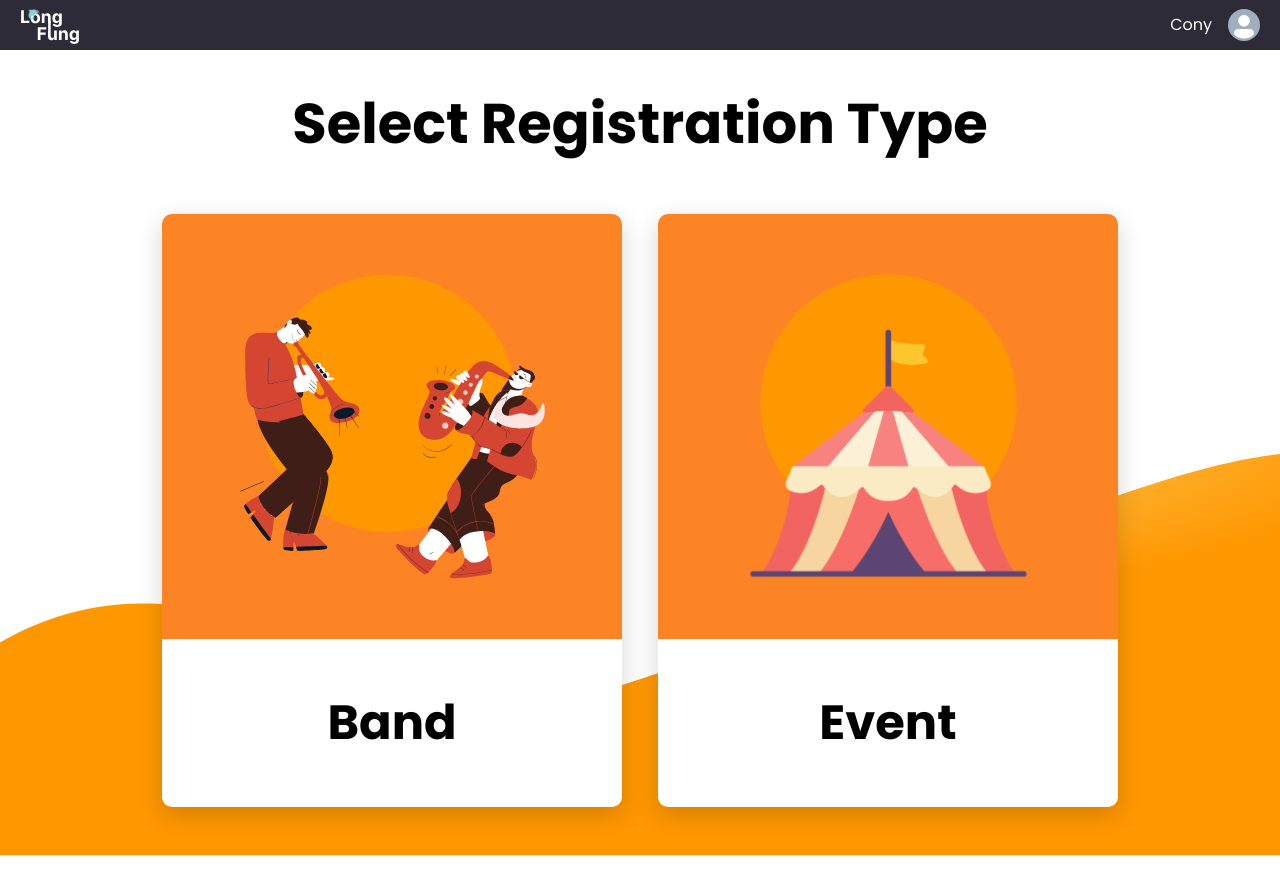
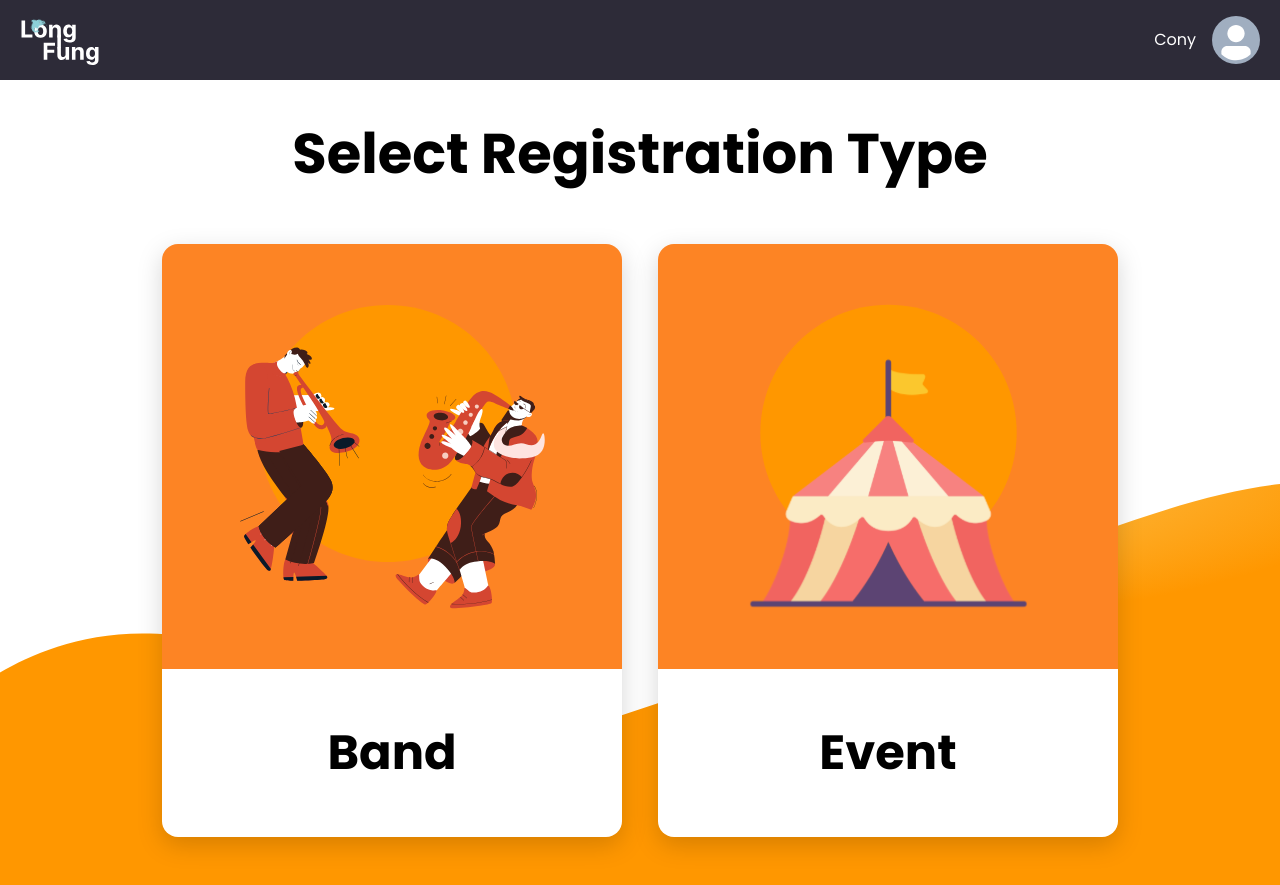
Before and after one commit to patorseing/longfung-linehack-2023, a Next.js app in the folder frontend/: page /registration in a window 1280 px wide. Before the commit the page ends 855 px from the top, so only its background shows below. Built offline with nearby package versions, Linux system fonts and the light colour scheme.

Commit message:
chore: redesign select type page

```diff
--- a/frontend/components/layouts/PlatformLayout.tsx
+++ b/frontend/components/layouts/PlatformLayout.tsx
@@ -5,7 +5,9 @@ export type PlatformLayoutProps = {
   desktopBg: string
 }
 
-export const PlatformLayout = (props: React.PropsWithChildren<PlatformLayoutProps>) => {
+export const PlatformLayout = (
+  props: React.PropsWithChildren<PlatformLayoutProps>
+) => {
   const { children, mobileBg, desktopBg } = props
   return (
     <Box>
@@ -15,21 +17,21 @@ export const PlatformLayout = (props: React.PropsWithChildren<PlatformLayoutProp
           color: "white",
           px: 5,
           py: 4,
-          h: "50px",
+          h: { base: "60px", md: "80px" },
           alignItems: "center",
           justifyContent: "space-between",
         }}
       >
-        <Image src="/images/logo.svg" w="60px" />
+        <Image src="/images/logo.svg" w={{ base: "60px", md: "80px" }} />
         <HStack spacing="4">
           <Text>Cony</Text>
-          <Avatar size='sm'/>
+          <Avatar size={{ base: "sm", md: "md" }} />
         </HStack>
       </Flex>
       <Box
         sx={{
           display: "flex",
-          minH: `calc(100vh - 50px)`,
+          minH: { base: `calc(100vh - 60px)`, md: `calc(100vh - 80px)` },
           pb: 12,
           bg: { base: mobileBg, md: desktopBg },
           bgSize: { base: "cover", md: "cover" },
--- a/frontend/features/registration/pages/SelectTypePage.tsx
+++ b/frontend/features/registration/pages/SelectTypePage.tsx
@@ -7,7 +7,7 @@ const SelectTypePage = () => {
   return (
     <Flex
       sx={{
-        color: { base: "white", md: "black" },
+        color: "black",
         textAlign: "center",
         w: "full",
         flexDirection: "column",
@@ -18,7 +18,7 @@ const SelectTypePage = () => {
       <Text
         sx={{
           fontSize: { base: "24px", md: "40px", xl: "56px" },
-          fontWeight: { base: 500, xl: 700 },
+          fontWeight: { base: 600, xl: 700 },
         }}
       >
         Select Registration Type
@@ -26,7 +26,7 @@ const SelectTypePage = () => {
       <SimpleGrid
         columns={{ base: 1, xl: 2 }}
         sx={{
-          w: { base: "60%", md: "440px", xl: "956px" },
+          w: { base: "200px", md: "440px", xl: "956px" },
           mt: { base: 8, xl: 12 },
           gap: { base: 6, xl: 9 },
         }}
@@ -35,24 +35,26 @@ const SelectTypePage = () => {
           <Link key={idx} href={`/registration/${data.value}`}>
             <Box
               sx={{
-                borderRadius: "10px",
+                borderRadius: "16px",
                 overflow: "hidden",
                 filter: "drop-shadow(0px 8px 12px rgba(0, 0, 0, 0.161))",
               }}
             >
-              <Center sx={{ py: { base: 10, xl: "60px" }, bg: "primary.800" }}>
+              <Center
+                sx={{ py: { base: 5, md: 10, xl: "60px" }, bg: "primary.800" }}
+              >
                 <Image
                   src={data.picture}
-                  boxSize={{ base: "64%", xl: "305px" }}
+                  boxSize={{ base: "120px", md: "264px", xl: "305px" }}
                 />
               </Center>
               <Center
                 sx={{
-                  py: { base: 4, xl: 12 },
+                  py: { base: 4, md: 8, xl: 12 },
                   bg: "white",
                   color: "black",
-                  fontSize: { base: "24px", xl: "48px" },
-                  fontWeight: 700,
+                  fontSize: { base: "20px", md: "32px", xl: "48px" },
+                  fontWeight: { base: 600, xl: 700 },
                 }}
               >
                 {data.title}
@@ -66,7 +68,7 @@ const SelectTypePage = () => {
 }
 
 SelectTypePage.LayoutProps = {
-  mobileBg: "url(/images/bg/mobile.svg)",
+  mobileBg: "url(/images/bg/mobile-bottom.svg)",
   desktopBg: "url(/images/bg/desktop.svg)",
 }
 
```
Also changed, not shown: frontend/public/images/bg/mobile-bottom.svg (added).
